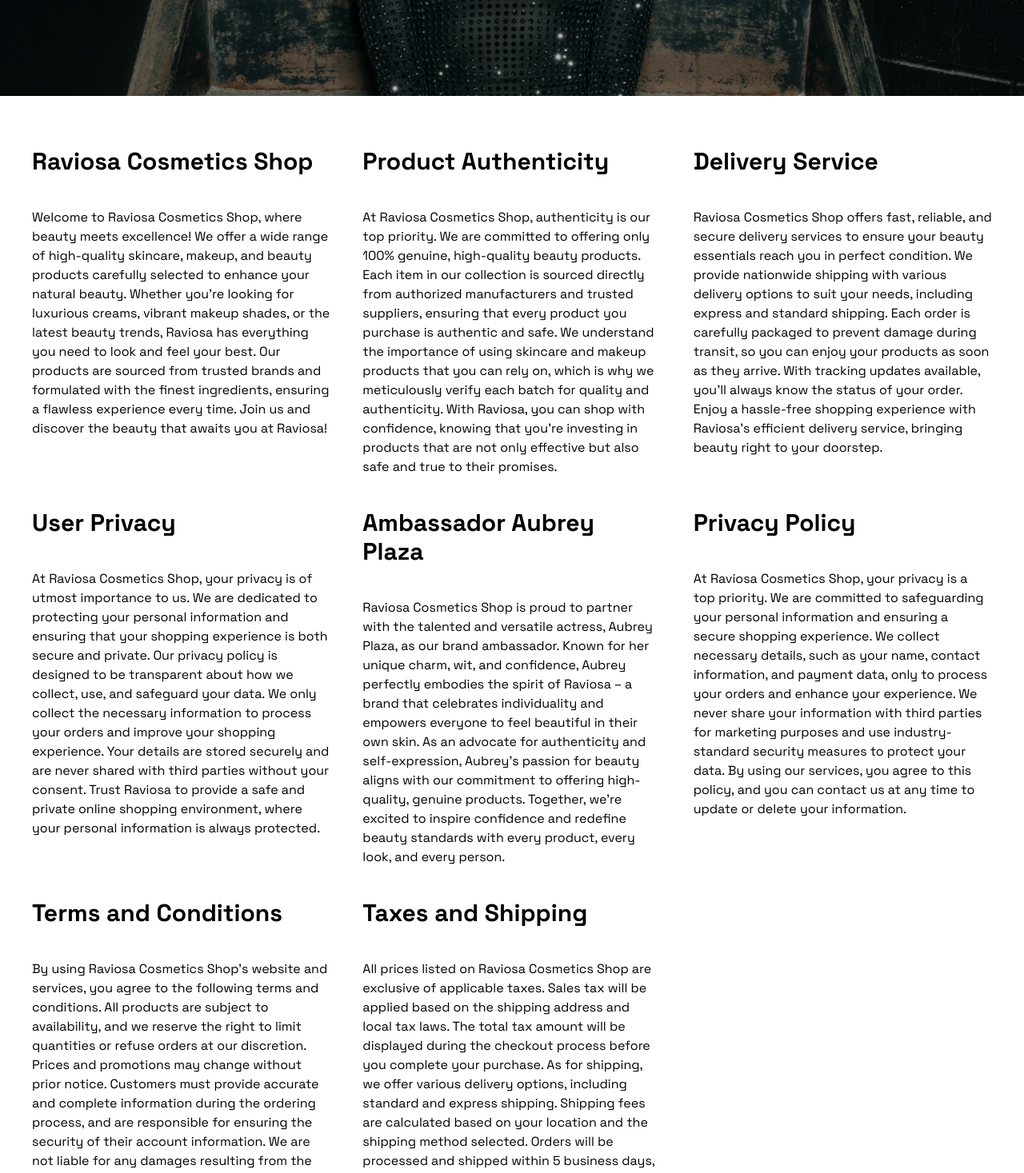
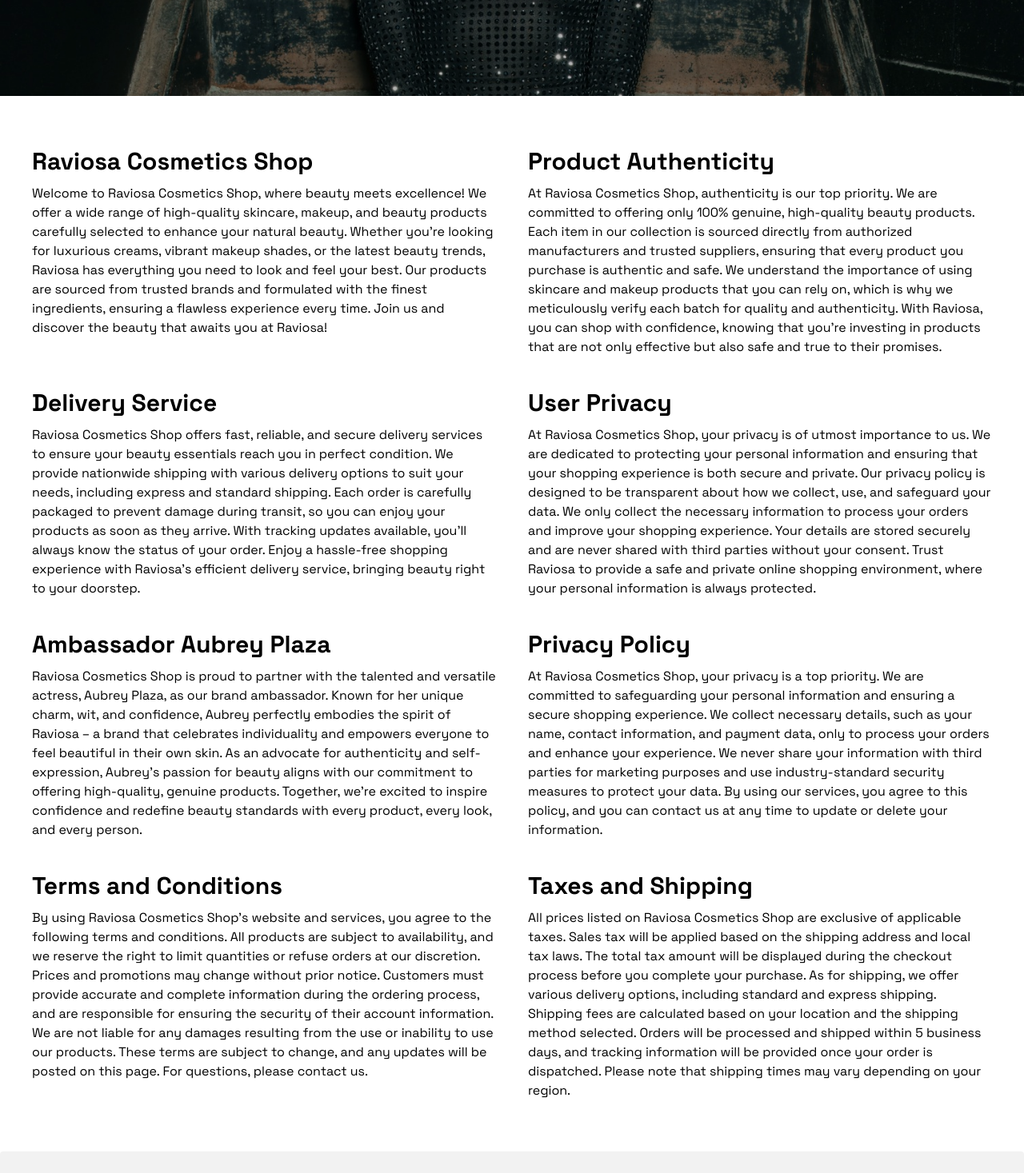
Before and after one commit to shohan-pherones/raviosa-frontend, a Next.js app: page /about in a window 1280 px wide. Shown: the part 680-2147 px from the top of the page at 80% size. Built offline with nearby package versions, Linux system fonts and the light colour scheme.

Commit message:
update about page

```diff
--- a/src/app/about/page.tsx
+++ b/src/app/about/page.tsx
@@ -1,6 +1,5 @@
 "use client";
 
-import SectionTitle from "@/src/components/SectionTitle";
 import { cn } from "@/src/lib/utils";
 import { useMediaQuery } from "@mantine/hooks";
 import Image from "next/image";
@@ -91,9 +90,11 @@
           </div>
         ))}
       </section>
-      <section className="wrapper grid-container">
+      <section className="wrapper grid grid-cols-1 lg:grid-cols-2 gap-5 lg:gap-10">
         <div>
-          <SectionTitle title="Raviosa Cosmetics Shop" />
+          <h3 className="text-2xl md:text-3xl font-bold mb-2.5">
+            Raviosa Cosmetics Shop
+          </h3>
           <p>
             Welcome to Raviosa Cosmetics Shop, where beauty meets excellence! We
             offer a wide range of high-quality skincare, makeup, and beauty
@@ -107,7 +108,9 @@
           </p>
         </div>
         <div>
-          <SectionTitle title="Product Authenticity" />
+          <h3 className="text-2xl md:text-3xl font-bold mb-2.5">
+            Product Authenticity
+          </h3>
           <p>
             At Raviosa Cosmetics Shop, authenticity is our top priority. We are
             committed to offering only 100% genuine, high-quality beauty
@@ -122,7 +125,9 @@
           </p>
         </div>
         <div>
-          <SectionTitle title="Delivery Service" />
+          <h3 className="text-2xl md:text-3xl font-bold mb-2.5">
+            Delivery Service
+          </h3>
           <p>
             Raviosa Cosmetics Shop offers fast, reliable, and secure delivery
             services to ensure your beauty essentials reach you in perfect
@@ -136,7 +141,9 @@
           </p>
         </div>
         <div>
-          <SectionTitle title="User Privacy" />
+          <h3 className="text-2xl md:text-3xl font-bold mb-2.5">
+            User Privacy
+          </h3>
           <p>
             At Raviosa Cosmetics Shop, your privacy is of utmost importance to
             us. We are dedicated to protecting your personal information and
@@ -151,7 +158,9 @@
           </p>
         </div>
         <div>
-          <SectionTitle title="Ambassador Aubrey Plaza" />
+          <h3 className="text-2xl md:text-3xl font-bold mb-2.5">
+            Ambassador Aubrey Plaza
+          </h3>
           <p>
             Raviosa Cosmetics Shop is proud to partner with the talented and
             versatile actress, Aubrey Plaza, as our brand ambassador. Known for
@@ -166,7 +175,9 @@
           </p>
         </div>
         <div>
-          <SectionTitle title="Privacy Policy" />
+          <h3 className="text-2xl md:text-3xl font-bold mb-2.5">
+            Privacy Policy
+          </h3>
           <p>
             At Raviosa Cosmetics Shop, your privacy is a top priority. We are
             committed to safeguarding your personal information and ensuring a
@@ -180,7 +191,9 @@
           </p>
         </div>
         <div>
-          <SectionTitle title="Terms and Conditions" />
+          <h3 className="text-2xl md:text-3xl font-bold mb-2.5">
+            Terms and Conditions
+          </h3>
           <p>
             By using Raviosa Cosmetics Shop&apos;s website and services, you
             agree to the following terms and conditions. All products are
@@ -196,7 +209,9 @@
           </p>
         </div>
         <div>
-          <SectionTitle title="Taxes and Shipping" />
+          <h3 className="text-2xl md:text-3xl font-bold mb-2.5">
+            Taxes and Shipping
+          </h3>
           <p>
             All prices listed on Raviosa Cosmetics Shop are exclusive of
             applicable taxes. Sales tax will be applied based on the shipping
```
